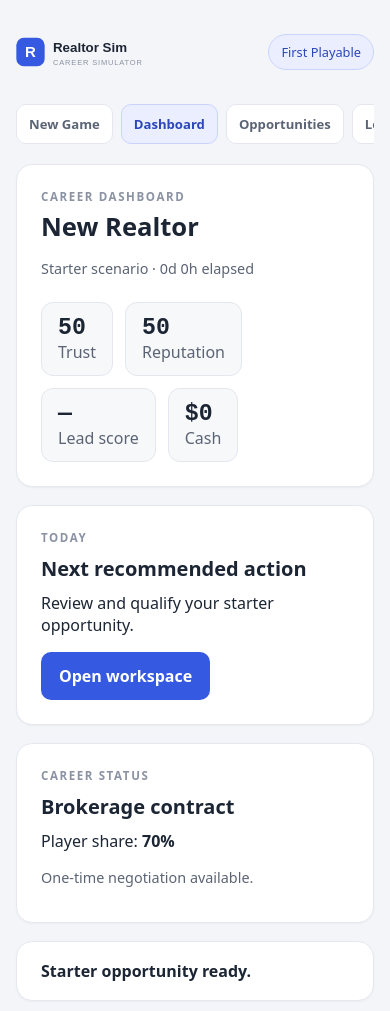
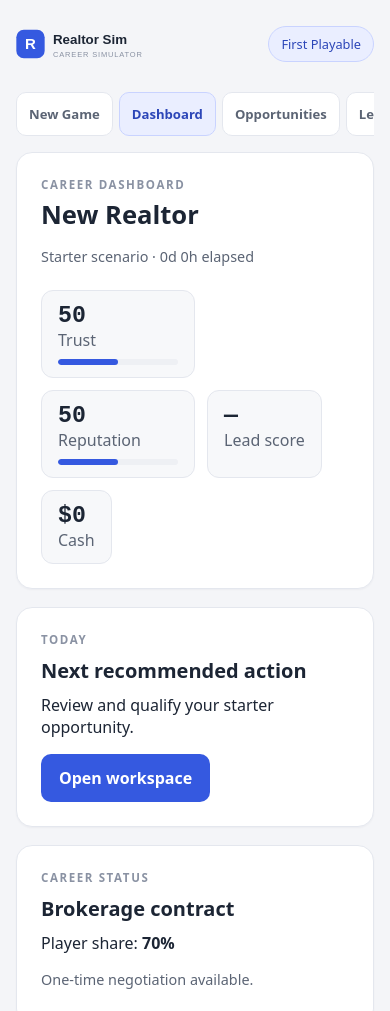
Before and after one commit to christopherebrownjr-cloud/real-estate-simulator, a website built with Vite: page index.html in a window 390 px wide. Shown: the top 1011 px of the page. Built offline with nearby package versions, Linux system fonts and the light colour scheme.

Commit message:
feat: refine responsive navigation and score meters

```diff
--- a/src/main.js
+++ b/src/main.js
@@ -12,7 +12,7 @@ const navItems = [['setup', 'New Game'], ['dashboard', 'Dashboard'], ['opportuni
 function screenContent() {
   if (screen === 'setup') return `<section class="card page"><p class="eyebrow">CAREER SETUP</p><h2>Start a new career</h2><p>Choose a display name for your realtor career. The starter scenario will begin with a new opportunity and a clean local save state.</p><form id="new-game-form" class="form"><label for="display-name">Display name</label><input id="display-name" name="displayName" maxlength="40" minlength="2" value="${state.player.displayName}" required /><p class="note">Your game is single-player and saved locally in this browser.</p><button type="submit">Start new game</button></form></section>`;
   if (screen === 'dashboard') return `<section class="grid">
-    <article class="card hero"><p class="eyebrow">CAREER DASHBOARD</p><h2>${state.player.displayName}</h2><p class="note">Starter scenario · ${hours()} elapsed</p><div class="metrics"><span><b>${state.player.trust}</b>Trust</span><span><b>${state.player.reputation}</b>Reputation</span><span><b>${state.lead?.score ?? '—'}</b>Lead score</span><span><b>$${(state.player.cashBalance ?? 0).toLocaleString()}</b>Cash</span></div></article>
+    <article class="card hero"><p class="eyebrow">CAREER DASHBOARD</p><h2>${state.player.displayName}</h2><p class="note">Starter scenario · ${hours()} elapsed</p><div class="metrics"><span><b>${state.player.trust}</b>Trust<div class="progress"><i style="width:${state.player.trust}%"></i></div></span><span><b>${state.player.reputation}</b>Reputation<div class="progress"><i style="width:${state.player.reputation}%"></i></div></span><span><b>${state.lead?.score ?? '—'}</b>Lead score</span><span><b>$${(state.player.cashBalance ?? 0).toLocaleString()}</b>Cash</span></div></article>
     <article class="card"><p class="eyebrow">TODAY</p><h3>Next recommended action</h3><p>${state.lead ? `Continue the lead: ${state.lead.status}.` : 'Review and qualify your starter opportunity.'}</p><button data-screen="${state.lead ? 'leads' : 'opportunities'}">Open workspace</button></article>
     <article class="card"><p class="eyebrow">CAREER STATUS</p><h3>Brokerage contract</h3><p>Player share: <strong>${Math.round(state.player.brokerageContract.playerShare * 100)}%</strong></p><p class="note">One-time negotiation ${state.player.brokerageContract.negotiated ? 'complete' : 'available'}.</p></article>
   </section>`;
--- a/src/styles.css
+++ b/src/styles.css
@@ -1,18 +1,18 @@
 :root { font-family: 'Instrument Sans', ui-sans-serif, system-ui, sans-serif; color: #1c2534; background: #f4f5f8; font-synthesis: none; }
 * { box-sizing: border-box; }
 body { margin: 0; min-width: 320px; min-height: 100vh; background: #f4f5f8; }
-.shell { width: min(1100px, calc(100% - 40px)); margin: 0 auto; padding: 32px 0 64px; }
-.topbar { display: flex; align-items: center; justify-content: space-between; gap: 24px; padding: 16px 0 32px; }
+.shell { display: grid; grid-template-columns: 220px minmax(0, 1fr); column-gap: 28px; width: min(1240px, calc(100% - 48px)); margin: 0 auto; padding: 24px 0 64px; }
+.topbar { align-items: center; display: flex; grid-column: 1 / -1; justify-content: space-between; gap: 24px; padding: 8px 0 28px; }
 .brand { align-items: center; display: flex; gap: 18px; } .brand img { display: block; height: 48px; width: 160px; } .brand h1 { display: none; }
 h1, h2, p { margin-top: 0; } h1 { margin-bottom: 0; font-size: clamp(1.7rem, 4vw, 2.7rem); letter-spacing: -0.04em; } h2 { font-size: clamp(1.6rem, 4vw, 3rem); line-height: 1.05; max-width: 650px; margin-bottom: 18px; }
 .eyebrow { color: #8a92a3; font-size: .72rem; font-weight: 800; letter-spacing: .14em; margin-bottom: 10px; }
 .status { background: #eaeeff; border: 1px solid #c9d3ff; border-radius: 999px; color: #2c46b8; font-size: .8rem; padding: 8px 12px; white-space: nowrap; }
 .card { background: #fff; border: 1px solid #e4e7ee; border-radius: 16px; box-shadow: 0 1px 2px rgba(16,24,40,.04); }
-.nav { display: flex; gap: 8px; overflow-x: auto; padding: 0 0 20px; scrollbar-width: thin; }
-.nav-button { background: #fff; border: 1px solid #e4e7ee; border-radius: 10px; color: #5b6474; cursor: pointer; font-size: .82rem; padding: 10px 12px; white-space: nowrap; }
+.nav { align-self: start; display: flex; flex-direction: column; gap: 6px; padding: 0; position: sticky; top: 24px; }
+.nav-button { background: transparent; border: 1px solid transparent; border-radius: 10px; color: #5b6474; cursor: pointer; font-size: .82rem; padding: 12px; text-align: left; white-space: nowrap; }
 .nav-button.active { background: #eaeeff; border-color: #c9d3ff; color: #2c46b8; font-weight: 700; }
 .nav-button:focus-visible, button:focus-visible { outline: 3px solid #3559e0; outline-offset: 3px; }
-.page { min-height: 360px; padding: clamp(24px, 5vw, 48px); }
+.page { min-height: 360px; padding: clamp(24px, 5vw, 48px); } main { min-width: 0; } .feedback { grid-column: 2; }
 .form { display: grid; gap: 10px; max-width: 440px; margin-top: 28px; } .form label { color: #5b6474; font-size: .9rem; font-weight: 700; } .form input { background: #fff; border: 1px solid #d3d8e2; border-radius: 10px; color: #1c2534; font: inherit; padding: 13px 14px; } .form input:focus { border-color: #3559e0; outline: 3px solid rgba(53,89,224,.2); }
 .entity-row { align-items: center; border-bottom: 1px solid #e4e7ee; display: flex; gap: 16px; justify-content: space-between; padding: 15px 0; }
 .opportunity-card { align-items: center; background: #fff; border: 1px solid #e4e7ee; border-radius: 14px; color: #1c2534; cursor: pointer; display: flex; font: inherit; justify-content: space-between; padding: 18px; text-align: left; width: 100%; }
@@ -21,9 +21,9 @@ h1, h2, p { margin-top: 0; } h1 { margin-bottom: 0; font-size: clamp(1.7rem, 4vw
 .label { color: #8a92a3; font-size: .75rem; text-transform: uppercase; letter-spacing: .08em; } .mono { font-family: ui-monospace, SFMono-Regular, monospace; font-size: .78rem; overflow-wrap: anywhere; }
 .badge { background: #eaeeff; border: 1px solid #c9d3ff; border-radius: 999px; color: #2c46b8; font-size: .8rem; padding: 6px 10px; } .subheading { border-top: 1px solid #e4e7ee; margin-top: 30px; padding-top: 24px; }
 .grid { display: grid; grid-template-columns: repeat(2, minmax(0, 1fr)); gap: 18px; } .grid .card { padding: 24px; min-height: 180px; } .hero { grid-column: 1 / -1; } h3 { font-size: 1.25rem; margin: 0 0 10px; }
-.metrics { display: flex; flex-wrap: wrap; gap: 12px; margin-top: 24px; } .metrics span { background: #f7f8fa; border: 1px solid #e4e7ee; border-radius: 12px; color: #5b6474; padding: 12px 16px; } .metrics b { color: #1c2534; display: block; font-family: ui-monospace, SFMono-Regular, monospace; font-size: 1.45rem; }
+.metrics { display: flex; flex-wrap: wrap; gap: 12px; margin-top: 24px; } .metrics span { background: #f7f8fa; border: 1px solid #e4e7ee; border-radius: 12px; color: #5b6474; padding: 12px 16px; } .metrics b { color: #1c2534; display: block; font-family: ui-monospace, SFMono-Regular, monospace; font-size: 1.45rem; } .progress { background: #eef0f4; border-radius: 999px; height: 6px; margin-top: 8px; overflow: hidden; width: 120px; } .progress i { background: #3559e0; border-radius: inherit; display: block; height: 100%; }
 .feedback { align-items: center; display: flex; justify-content: space-between; margin-top: 18px; padding: 18px 24px; } .feedback .actions { margin: 0; }
 .welcome { padding: clamp(28px, 7vw, 72px); } .welcome > p:not(.eyebrow):not(.note) { color: #5b6474; font-size: 1.08rem; line-height: 1.65; max-width: 650px; }
 .actions { display: flex; flex-wrap: wrap; gap: 12px; margin: 30px 0 18px; } button { border: 0; border-radius: 10px; background: #3559e0; color: #fff; cursor: pointer; font: inherit; font-weight: 700; padding: 13px 18px; } button:hover { background: #2c46b8; } button.secondary { background: #fff; border: 1px solid #d3d8e2; color: #1c2534; }
 .note { color: #5b6474; font-size: .9rem; margin-bottom: 0; }
-@media (max-width: 700px) { .shell { width: min(100% - 32px, 1100px); padding-top: 16px; } .brand img { height: 40px; width: 134px; } .brand .eyebrow { display: none; } .grid { grid-template-columns: 1fr; } .feedback { align-items: flex-start; flex-direction: column; gap: 12px; } .detail-grid { grid-template-columns: 1fr; } }
+@media (max-width: 700px) { .shell { display: block; width: min(100% - 32px, 1100px); padding-top: 16px; } .brand img { height: 40px; width: 134px; } .brand .eyebrow { display: none; } .nav { flex-direction: row; overflow-x: auto; padding-bottom: 16px; position: static; } .nav-button { background: #fff; border-color: #e4e7ee; text-align: center; } .grid { grid-template-columns: 1fr; } .feedback { align-items: flex-start; flex-direction: column; gap: 12px; } .detail-grid { grid-template-columns: 1fr; } }
```
